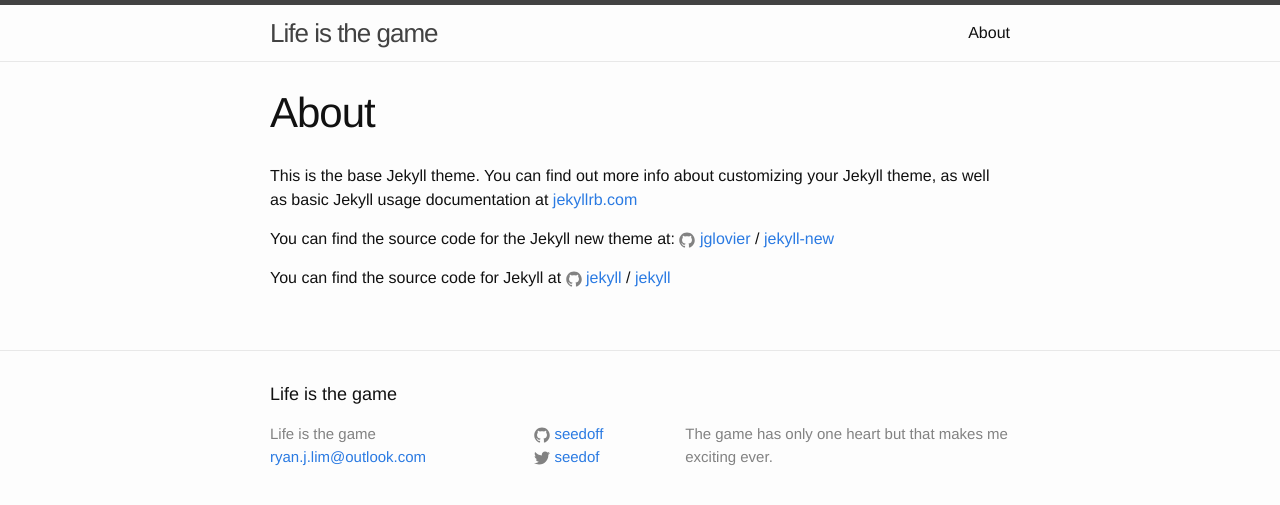
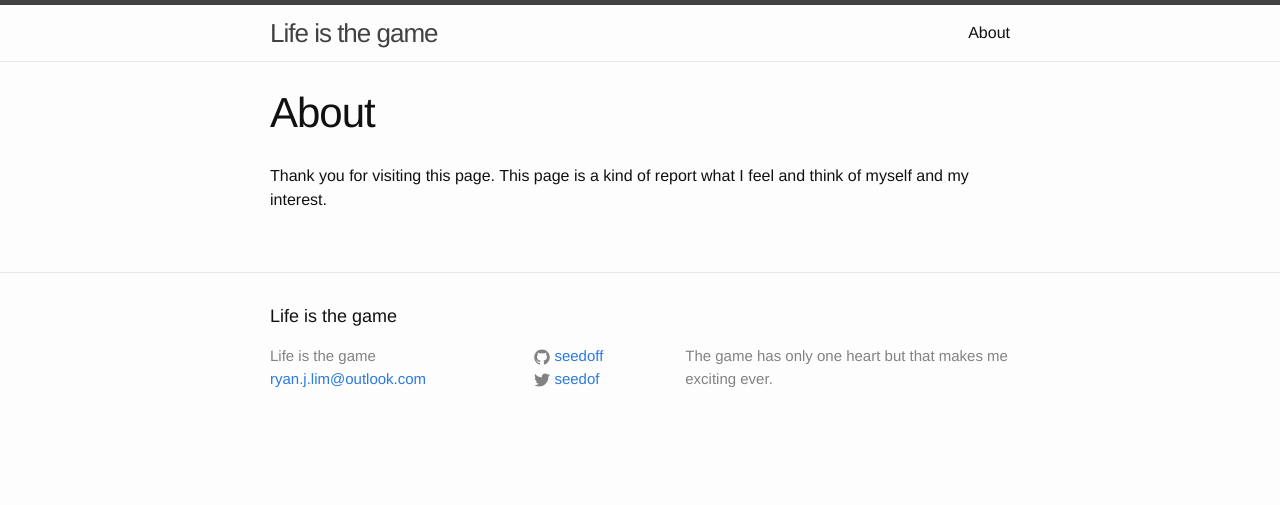
Before and after one commit to seedoff/seedoff.github.com, a Jekyll site: the page built from about.md, in a window 1280 px wide. Shown: the top 505 px of the page. Built offline with Jekyll 4.4.1, drawn with Linux system fonts in a browser that asks for light colours; Markdown is read by kramdown in place of the engine named in the settings.

Commit message:
update changes

```diff
--- a/_config.yml
+++ b/_config.yml
@@ -31,3 +31,8 @@ lsi: true
 gems:
     - jekyll-redirect-from
     - jemoji
+    - jekyll-mentions
+    - jekyll-sitemap
+
+jekyll-mentions:
+    base_url: https://twitter.com
--- a/about.md
+++ b/about.md
@@ -4,12 +4,5 @@ title: About
 permalink: /about/
 ---
 
-This is the base Jekyll theme. You can find out more info about customizing your Jekyll theme, as well as basic Jekyll usage documentation at [jekyllrb.com](http://jekyllrb.com/)
-
-You can find the source code for the Jekyll new theme at:
-{% include icon-github.html username="jglovier" %} /
-[jekyll-new](https://github.com/jglovier/jekyll-new)
-
-You can find the source code for Jekyll at
-{% include icon-github.html username="jekyll" %} /
-[jekyll](https://github.com/jekyll/jekyll)
+Thank you for visiting this page.
+This page is a kind of report what I feel and think of myself and my interest.
```
Also changed, not shown: 3 other files.
